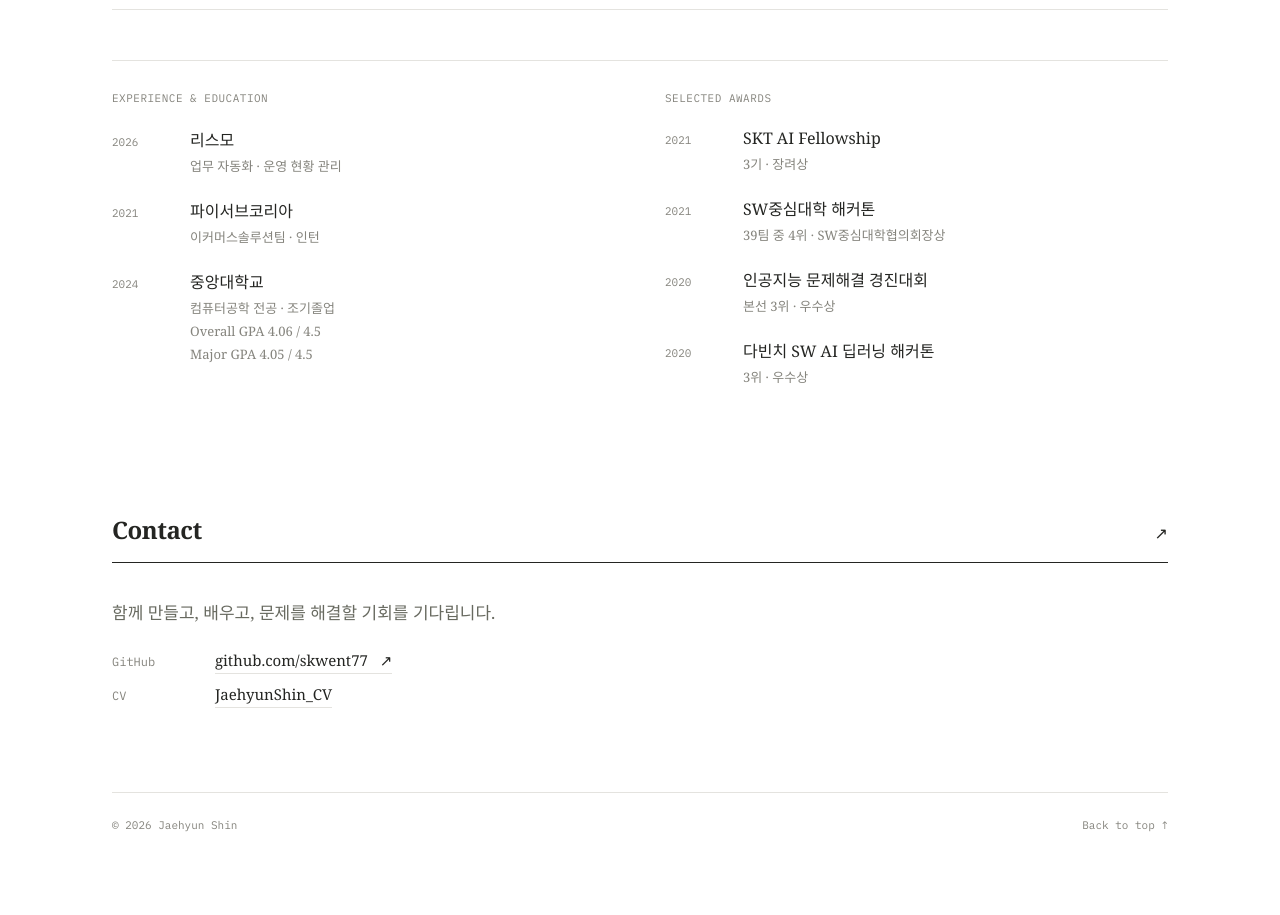
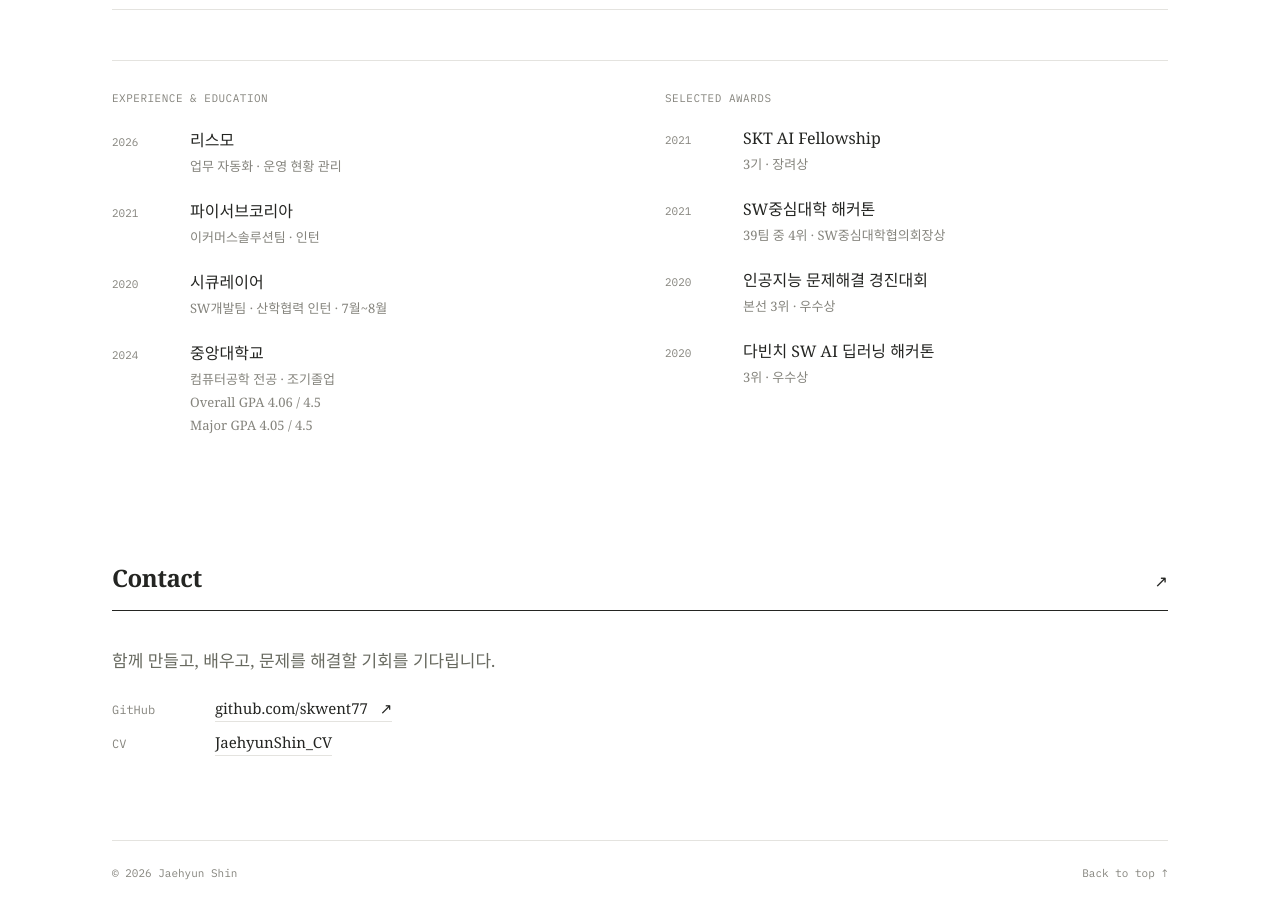
Before and after one commit to skwent77/jaehyun-portfolio, a plain HTML site: page index.html in a window 1280 px wide. Shown: the part 4360-5275 px from the top of the page. Before the commit the page ends 5227 px from the top, so only its background shows below. Drawn offline with Linux system fonts and the light colour scheme; a web font is replaced by a local one.

Commit message:
시큐레이어 SW개발팀 인턴 경력 게시

```diff
--- a/index.html
+++ b/index.html
@@ -78,7 +78,7 @@
           <div><dt>Tools and Platforms</dt><dd><p class="skill-tools">CUDA, Docker, AWS</p><p class="skill-description">CUDA 기반 GPU 병렬 처리 학습 환경 사용, Docker 컨테이너 구성, AWS 이전 지원</p></dd></div>
         </dl>
       </div>
-      <div class="notes-grid"><div><h3 class="mono small-heading">EXPERIENCE & EDUCATION</h3><ul class="timeline"><li><span class="mono">2026</span><span>리스모<small>업무 자동화 · 운영 현황 관리</small></span></li><li><span class="mono">2021</span><span>파이서브코리아<small>이커머스솔루션팀 · 인턴</small></span></li><li><span class="mono">2024</span><span>중앙대학교<small>컴퓨터공학 전공 · 조기졸업</small><small>Overall GPA 4.06 / 4.5</small><small>Major GPA 4.05 / 4.5</small></span></li></ul></div><div><h3 class="mono small-heading">SELECTED AWARDS</h3><ul class="timeline"><li><span class="mono">2021</span><span>SKT AI Fellowship<small>3기 · 장려상</small></span></li><li><span class="mono">2021</span><span>SW중심대학 해커톤<small>39팀 중 4위 · SW중심대학협의회장상</small></span></li><li><span class="mono">2020</span><span>인공지능 문제해결 경진대회<small>본선 3위 · 우수상</small></span></li><li><span class="mono">2020</span><span>다빈치 SW AI 딥러닝 해커톤<small>3위 · 우수상</small></span></li></ul></div></div>
+      <div class="notes-grid"><div><h3 class="mono small-heading">EXPERIENCE & EDUCATION</h3><ul class="timeline"><li><span class="mono">2026</span><span>리스모<small>업무 자동화 · 운영 현황 관리</small></span></li><li><span class="mono">2021</span><span>파이서브코리아<small>이커머스솔루션팀 · 인턴</small></span></li><li><span class="mono">2020</span><span>시큐레이어<small>SW개발팀 · 산학협력 인턴 · 7월~8월</small></span></li><li><span class="mono">2024</span><span>중앙대학교<small>컴퓨터공학 전공 · 조기졸업</small><small>Overall GPA 4.06 / 4.5</small><small>Major GPA 4.05 / 4.5</small></span></li></ul></div><div><h3 class="mono small-heading">SELECTED AWARDS</h3><ul class="timeline"><li><span class="mono">2021</span><span>SKT AI Fellowship<small>3기 · 장려상</small></span></li><li><span class="mono">2021</span><span>SW중심대학 해커톤<small>39팀 중 4위 · SW중심대학협의회장상</small></span></li><li><span class="mono">2020</span><span>인공지능 문제해결 경진대회<small>본선 3위 · 우수상</small></span></li><li><span class="mono">2020</span><span>다빈치 SW AI 딥러닝 해커톤<small>3위 · 우수상</small></span></li></ul></div></div>
     </section>
 
     <section class="contact-section" id="contact" aria-labelledby="contact-title"><div class="section-heading"><h2 id="contact-title">Contact</h2><span aria-hidden="true">↗</span></div><p>함께 만들고, 배우고, 문제를 해결할 기회를 기다립니다.</p><dl class="contact-list"><div><dt class="mono">GitHub</dt><dd><a href="https://github.com/skwent77" target="_blank" rel="noopener noreferrer">github.com/skwent77 <span aria-hidden="true">↗</span></a></dd></div><div><dt class="mono">CV</dt><dd><a href="https://jaehyunshin-cv.netlify.app/" target="_blank" rel="noopener noreferrer">JaehyunShin_CV</a></dd></div></dl></section>
```
